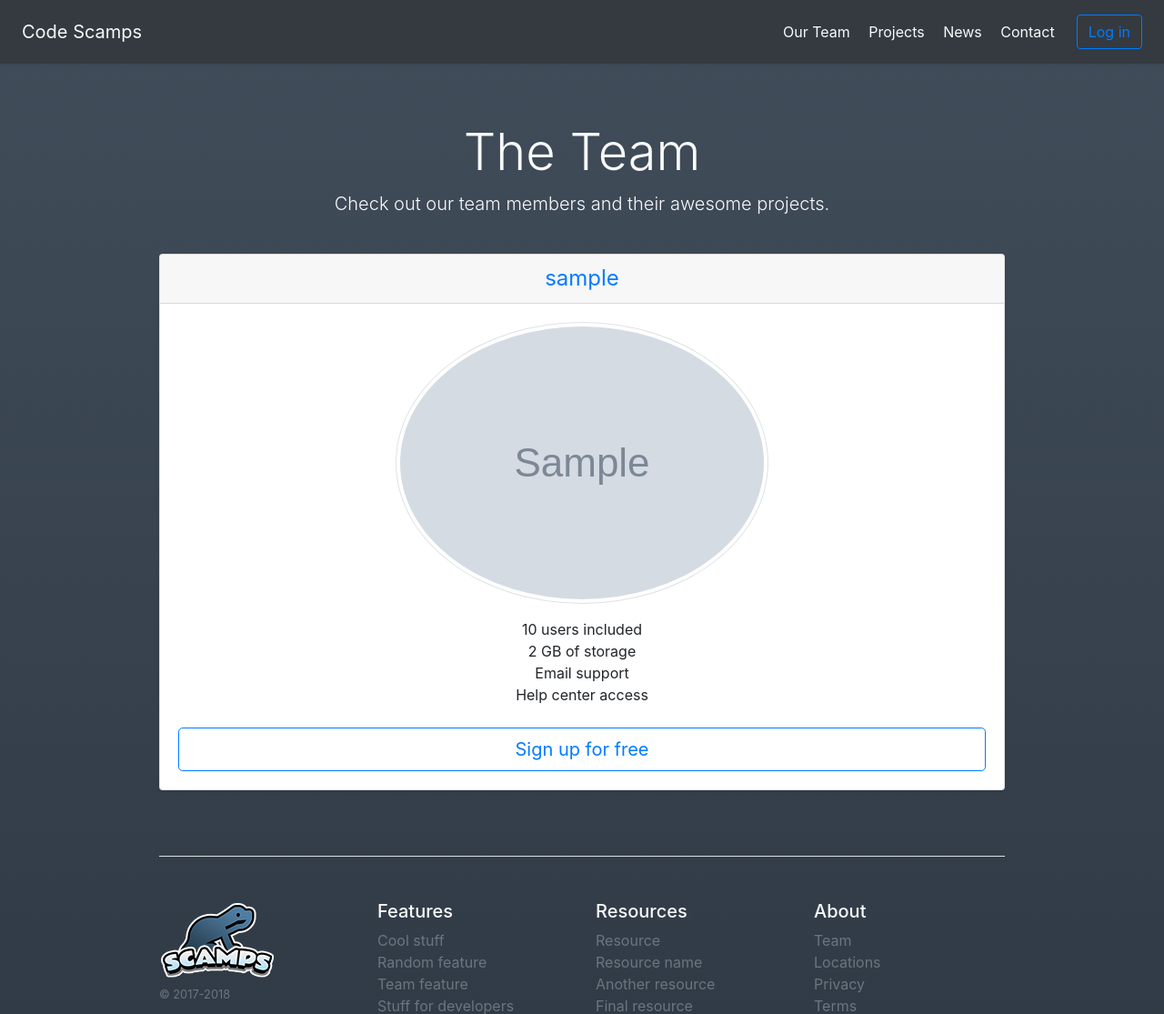
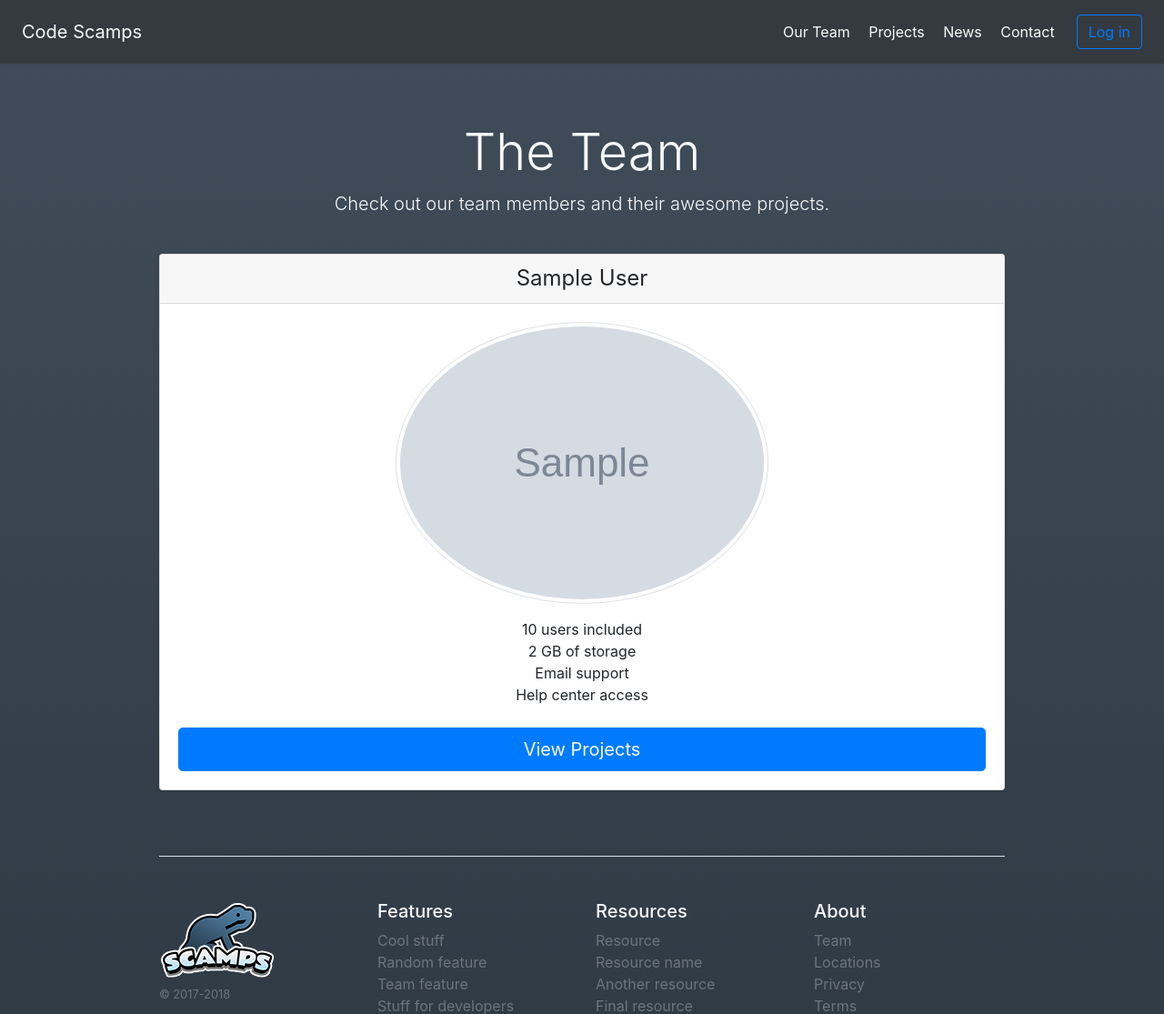
Before and after one commit to Code-Scamps/website, a Django app: page /team in a window 1280 px wide. Shown: the top 1115 px of the page at 91% size. Run offline with Django 3.2, Linux system fonts and the light colour scheme; tables that the repository leaves empty hold one stand-in row (values such as "Sample post"); grey boxes marked "Sample" are stand-in pictures; some libraries are stand-ins or nearby versions.

Commit message:
Update team page template

```diff
--- a/src/home/templates/home/home-team.html
+++ b/src/home/templates/home/home-team.html
@@ -11,7 +11,7 @@
 		{% for member in members %}
 			<div class="card mb-4 shadow-sm">
 			<div class="card-header">
-				<h4 class="my-0 font-weight-normal"><a href="{% url 'home-team-member' member.username %}">{{ member.username }}</a></h4>
+				<h4 class="my-0 font-weight-normal">{{ member.first_name}} {{ member.last_name}}</h4>
 			</div>
 			<div class="card-body">
 				<img class="rounded-circle article-img img-thumbnail" src="{{ member.profile.image.url }}">
@@ -21,7 +21,7 @@
 				<li>Email support</li>
 				<li>Help center access</li>
 				</ul>
-				<button type="button" class="btn btn-lg btn-block btn-outline-primary">Sign up for free</button>
+				<a class="btn btn-lg btn-block btn-primary text-light" href="{% url 'home-team-member' member.username %}">View Projects</a>
 			</div>
 			</div>
 		{% endfor %}
```
